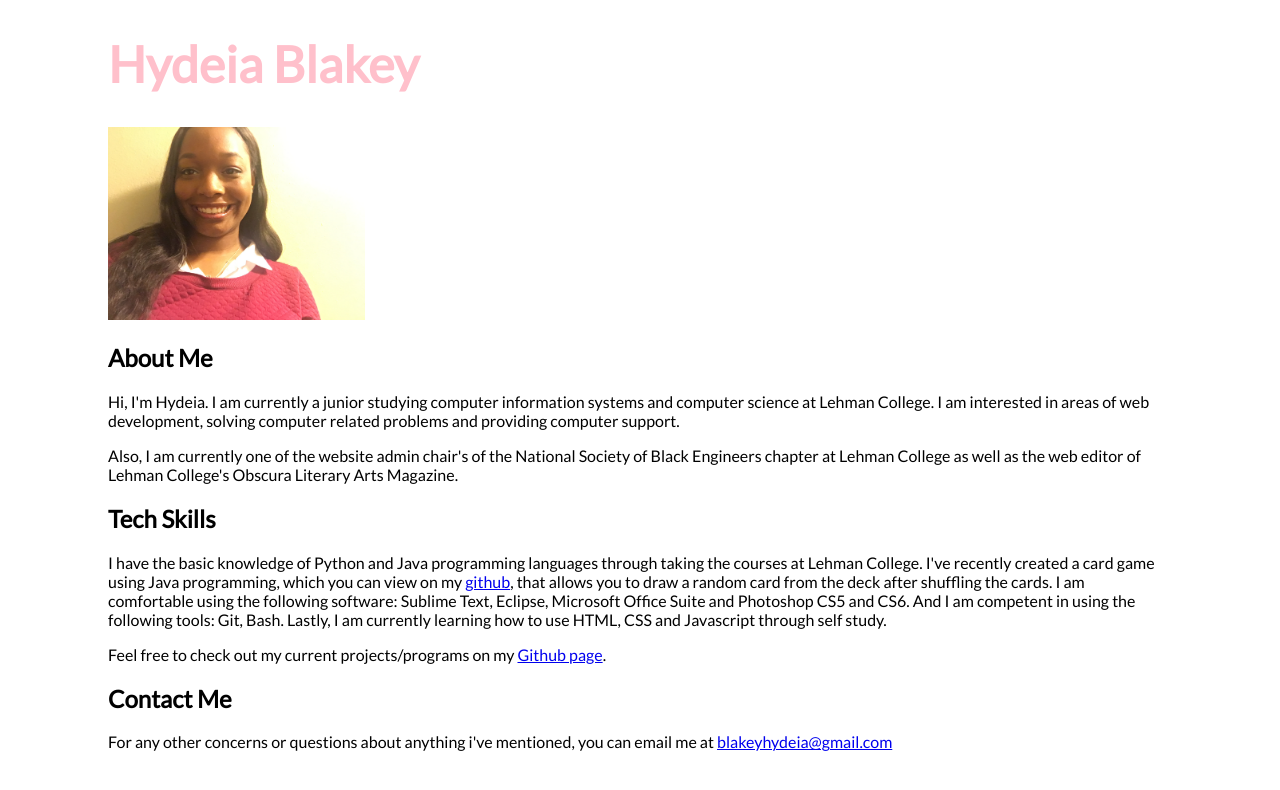
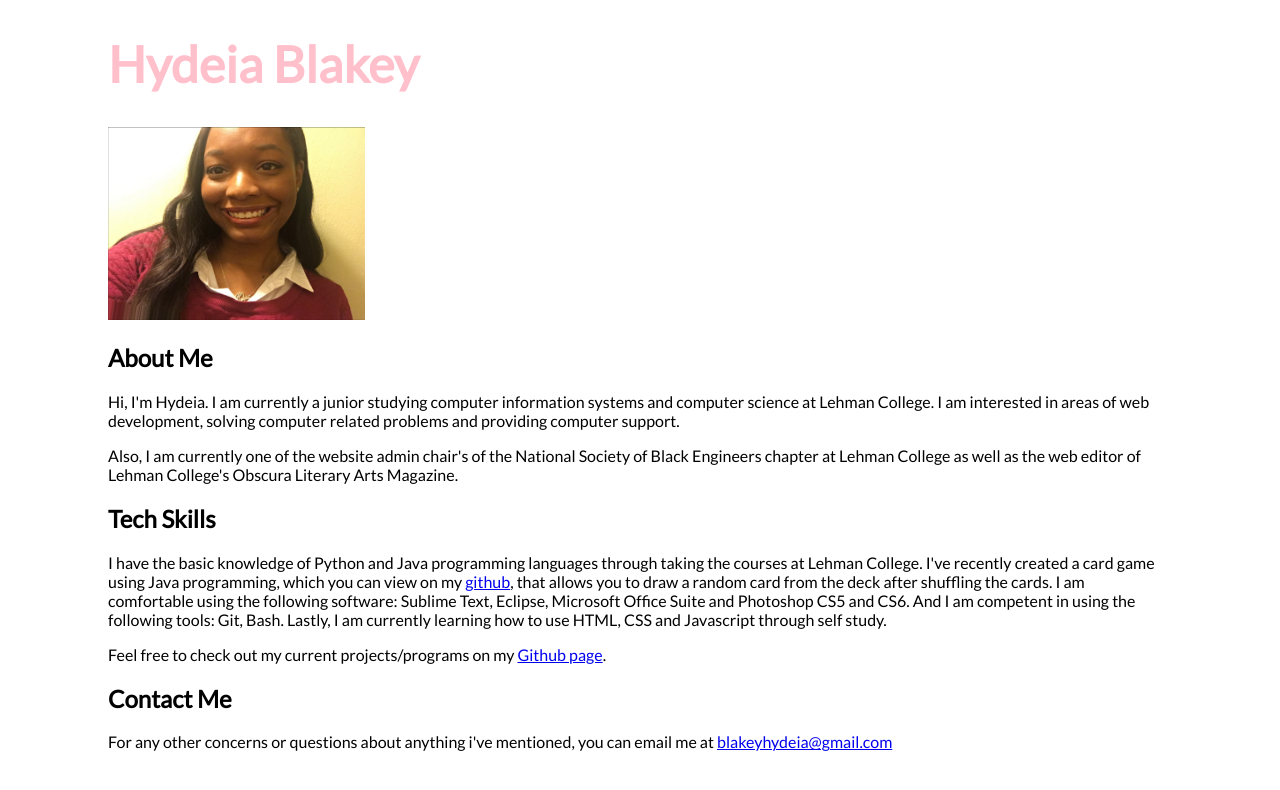
Before and after one commit to hydeiablakey/personal_website, a plain HTML site: page index.html in a window 1280 px wide. Drawn offline with Linux system fonts and the light colour scheme.

Commit message:
Fixing website picture

```diff
--- a/index.html
+++ b/index.html
@@ -8,7 +8,7 @@
 <body>
 <h1>Hydeia Blakey</h1>
 <div>
-<a href="https://www.linkedin.com/in/hydeiablakey/" target="_blank"><img src="img/personal_photo.JPG" alt="LinkedIn"></a>
+<a href="https://www.linkedin.com/in/hydeiablakey/" target="_blank"><img src="img/profile_photo.jpg" alt="LinkedIn"></a>
 </div>
 <section class="about">
 	<h2>About Me</h2>
--- a/style.css
+++ b/style.css
@@ -14,6 +14,8 @@ img{
 	height: 193px;
 	width: 257px;
 
+
+
 }
 
 .about, .tech, .contact {
```
Also changed, not shown: img/personal_photo.JPG (deleted), img/profile_photo.jpg (added).
